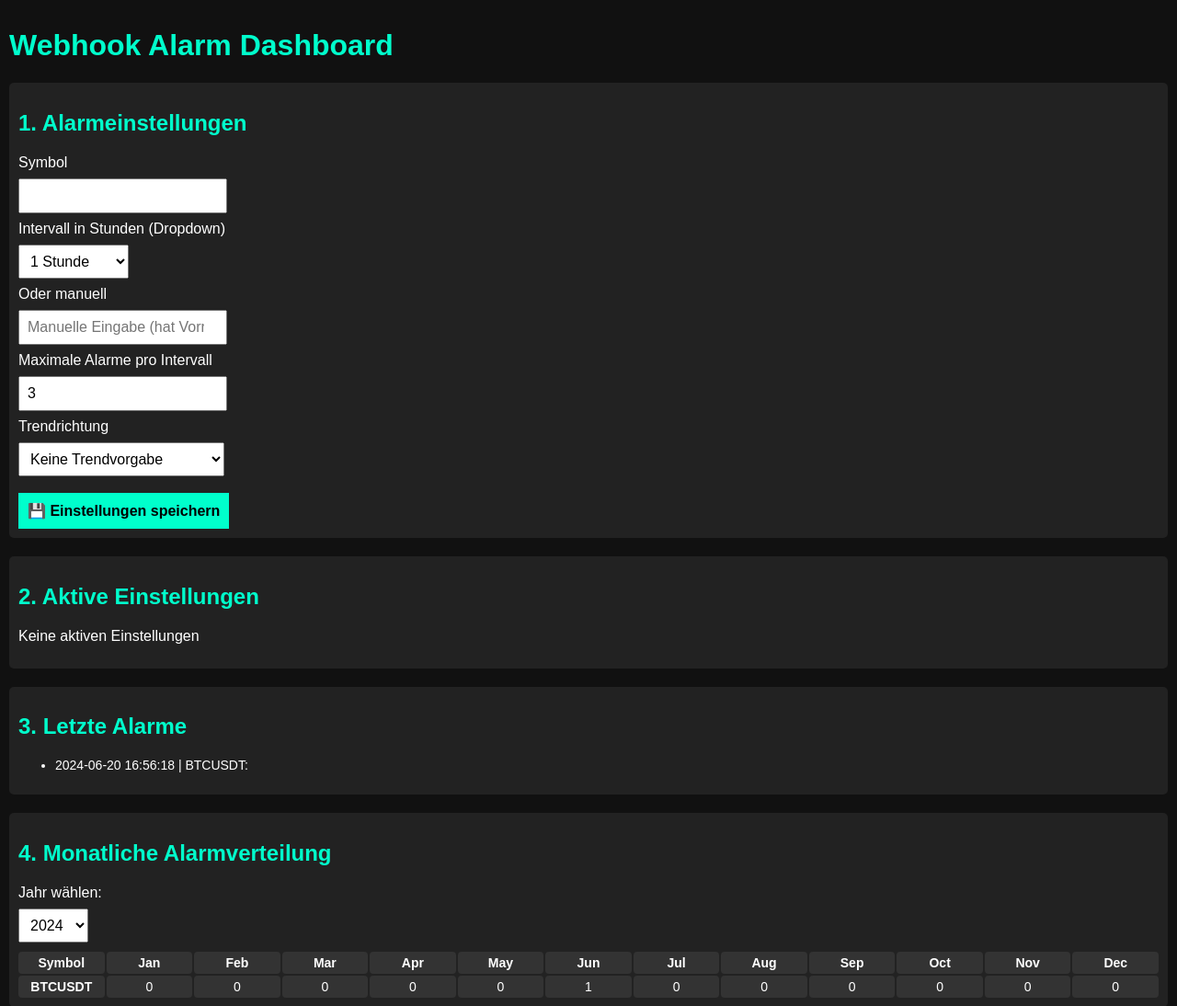
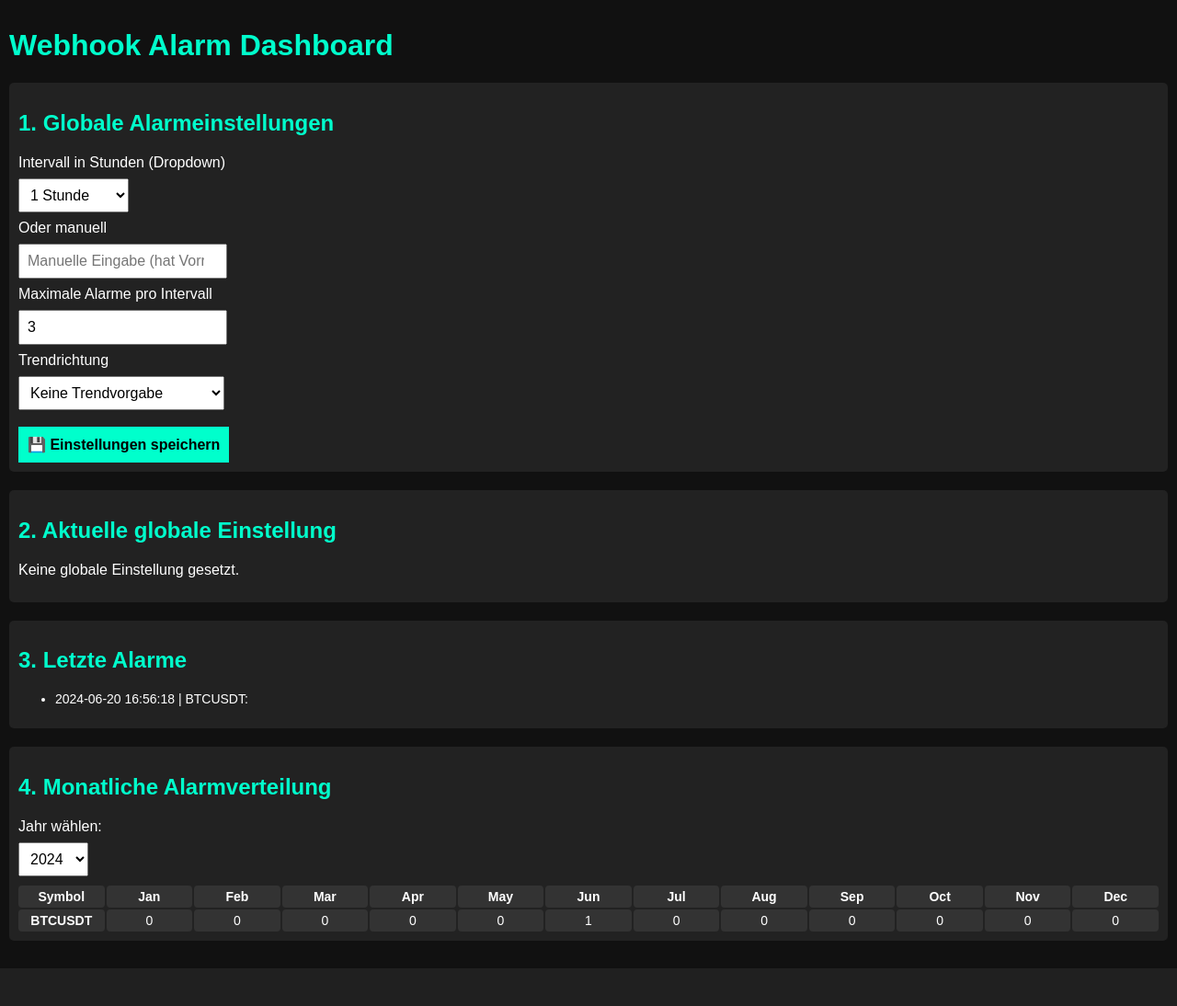
Before and after one commit to Bubu89/webhook-alarm-analyse, a Flask app: page /dashboard in a window 1280 px wide. Shown: the top 1094 px of the page at 92% size. After the commit the page ends 1053 px from the top, so only its background shows below. Run offline with Flask 3, Linux system fonts and the light colour scheme.

Commit message:
Update dashboard.html

```diff
--- a/templates/dashboard.html
+++ b/templates/dashboard.html
@@ -81,9 +81,8 @@
             btn.textContent = expanded ? "📋 Alle anzeigen" : "📋 Weniger anzeigen";
             btn.setAttribute("data-expanded", expanded ? "false" : "true");
         }
-        function ladeEinstellungen(symbol, interval, max, trend) {
+        function ladeEinstellungen(interval, max, trend) {
             if (!confirm("Diese Aktion überschreibt die aktuellen Eingaben. Fortfahren?")) return;
-            document.querySelector("input[name='symbol']").value = symbol;
             document.querySelector("select[name='interval_hours_dropdown']").value = interval;
             document.querySelector("input[name='max_alarms']").value = max;
             document.querySelector("select[name='trend_richtung']").value = trend;
@@ -94,10 +93,8 @@
     <h1>Webhook Alarm Dashboard</h1>
 
     <div class="section">
-        <h2>1. Alarmeinstellungen</h2>
+        <h2>1. Globale Alarmeinstellungen</h2>
         <form action="/update-settings" method="post">
-            <label>Symbol</label>
-            <input type="text" name="symbol" required>
             <label>Intervall in Stunden (Dropdown)</label>
             <select name="interval_hours_dropdown">
                 <option value="1">1 Stunde</option>
@@ -116,29 +113,24 @@
                 <option value="bullish">Positiver Trend (aufwärts)</option>
                 <option value="bearish">Negativer Trend (abwärts)</option>
             </select>
-            <input type="hidden" name="force_overwrite" value="false" id="overwriteFlag">
+            <input type="hidden" name="symbol" value="ALL">
+            <input type="hidden" name="force_overwrite" value="true" id="overwriteFlag">
             <button type="submit">💾 Einstellungen speichern</button>
         </form>
     </div>
 
     <div class="section">
-        <h2>2. Aktive Einstellungen</h2>
-        {% if einstellungen %}
-        <ul>
-            {% for key, config in einstellungen.items() %}
-                <li>
-                    <input type="radio" name="select_einstellung"
-                        onclick="ladeEinstellungen('{{ config.symbol }}', '{{ config.interval_hours }}', '{{ config.max_alarms }}', '{{ config.trend_richtung }}'); document.getElementById('overwriteFlag').value='true'">
-                    {{ config.symbol }} ({{ config.trend_richtung }}): Intervall = {{ config.interval_hours }} Std, Max. Alarme = {{ config.max_alarms }}
-                    <form action="/delete-setting" method="post" style="display:inline;">
-                        <input type="hidden" name="key" value="{{ key }}">
-                        <button type="submit">❌</button>
-                    </form>
-                </li>
-            {% endfor %}
-        </ul>
+        <h2>2. Aktuelle globale Einstellung</h2>
+        {% if einstellungen.default %}
+            {% set config = einstellungen.default %}
+            <p>
+                Intervall: {{ config.interval_hours }} Stunden |
+                Max. Alarme: {{ config.max_alarms }} |
+                Trend: {{ config.trend_richtung }}
+                <button onclick="ladeEinstellungen('{{ config.interval_hours }}', '{{ config.max_alarms }}', '{{ config.trend_richtung }}')">⟳ Laden</button>
+            </p>
         {% else %}
-        <p>Keine aktiven Einstellungen</p>
+            <p>Keine globale Einstellung gesetzt.</p>
         {% endif %}
     </div>
 
```
